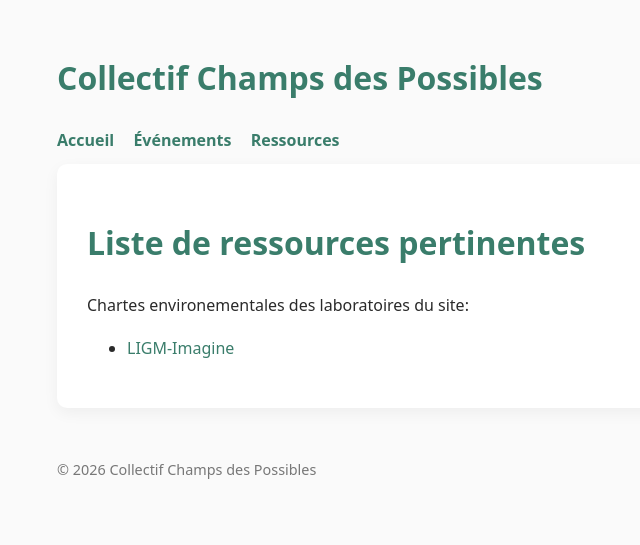
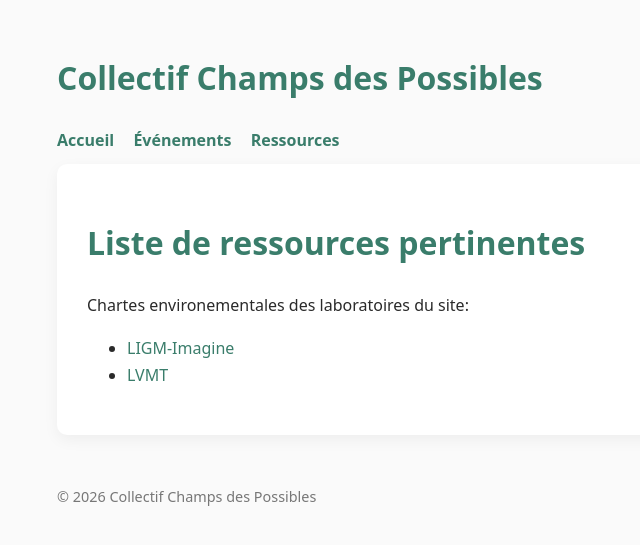
Before and after one commit to champs-des-possibles/champs-des-possibles.github.io, a Jekyll site: the page built from ressources.md, in a window 1280 px wide. Shown: the top 545 px of the page, without its empty margins (158-798 px from the left). Built offline with Jekyll 4.4.1, drawn with Linux system fonts in a browser that asks for light colours.

Commit message:
Update ressources.md with additional links
Added a new environmental charter link for LVMT.

```diff
--- a/ressources.md
+++ b/ressources.md
@@ -5,3 +5,4 @@ title: Liste de ressources pertinentes
 # Liste de ressources pertinentes
 Chartes environementales des laboratoires du site:
 - [LIGM-Imagine](https://imagine-lab.enpc.fr/more/environment/)
+- [LVMT](https://www.lvmt.fr/charte-dengagement-du-laboratoire-ville-mobilite-transport-pour-la-reduction-des-impacts-environnementaux-des-activites-de-recherche/)
```
